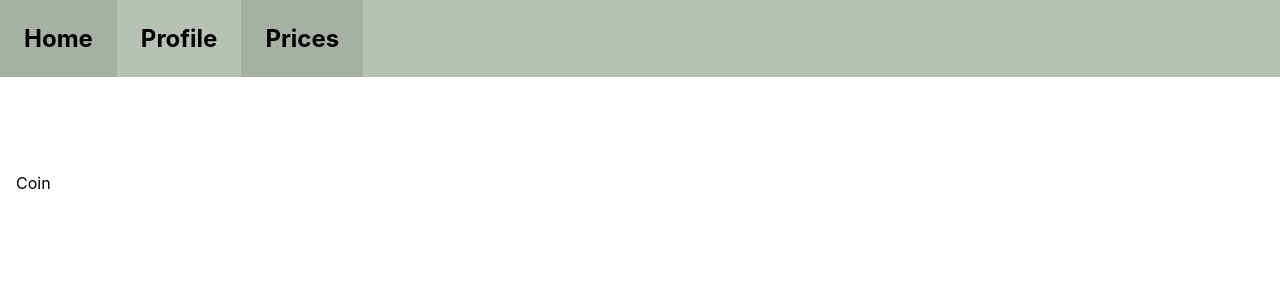
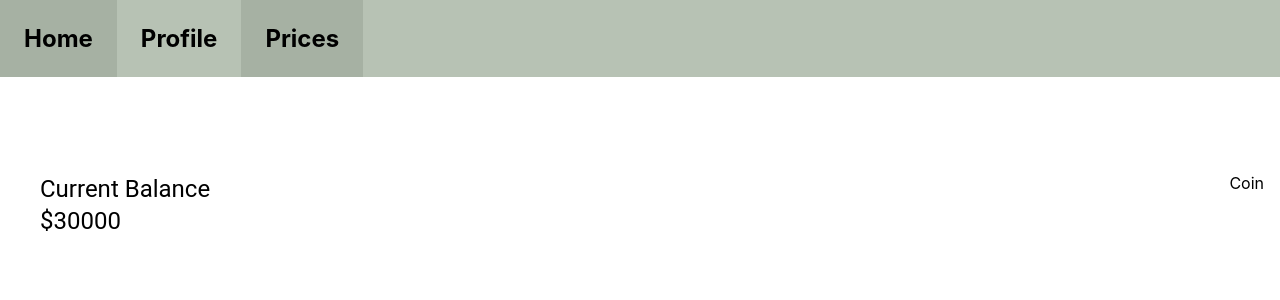
Before and after one commit to JohnTurkson/crypto-trading-platform, a React (Create React App) app in the folder client/: page /prices in a window 1280 px wide. Shown: the top 300 px of the page. Built offline with nearby package versions, Linux system fonts and the light colour scheme.

Commit message:
Added portfolio component

```diff
--- a/client/package.json
+++ b/client/package.json
@@ -3,6 +3,7 @@
   "version": "0.1.0",
   "private": true,
   "dependencies": {
+    "@material-ui/core": "^4.11.4",
     "@testing-library/jest-dom": "^5.13.0",
     "@testing-library/react": "^11.2.7",
     "@testing-library/user-event": "^12.8.3",
@@ -41,5 +42,9 @@
       "last 1 firefox version",
       "last 1 safari version"
     ]
+  },
+  "devDependencies": {
+    "@types/react-router-dom": "^5.1.7",
+    "@types/styled-components": "^5.1.10"
   }
 }
--- /dev/null
+++ b/client/public/data/coins.json
@@ -0,0 +1,9 @@
+{
+  "coins": [
+    {
+      "name": "Bitcoin",
+      "image": "https://bitcoin.org/img/icons/opengraph.png?1621851118",
+      "price": 30000
+    }
+  ]
+}
--- /dev/null
+++ b/client/src/components/Portfolio.tsx
@@ -0,0 +1,38 @@
+import Navbar from "./Navbar"
+import styled from "styled-components"
+import { ReactNode } from "react"
+import {Container, makeStyles, Typography} from "@material-ui/core"
+
+const useStyles = makeStyles(theme => ({
+    container: {
+    }
+}))
+
+function calculatePortfolioValue(cryptos: any[]): number {
+
+    let value = 0
+    cryptos.forEach(crypto => {
+        value += crypto.price
+    })
+
+    return value
+}
+
+const Portfolio = (props: any) => {
+
+    const classes = useStyles()
+    return (
+        <Container className={classes.container}>
+            <Typography component="h3" variant="h5">
+                {"Current Balance"}
+            </Typography>
+
+            <Typography component="h1" variant="h5">
+                {"$" + calculatePortfolioValue(props.data)}
+            </Typography>
+        </Container>
+        // TODO: Display list of cryptos recieved (user's portfolio of cryptos)
+    )
+}
+
+export default Portfolio
--- a/client/src/containers/CryptoPriceList.tsx
+++ b/client/src/containers/CryptoPriceList.tsx
@@ -1,9 +1,10 @@
-import { useState } from "react"
+import {useEffect, useState } from "react"
 import styled from "styled-components"
+import Portfolio from "../components/Portfolio";
 
 const CryptoContainer = styled.div`
     display: flex;
-    flex-direction: column;
+    flex-direction: row;
 `
 
 // TODO: change any type
@@ -14,13 +15,34 @@ const createCryptoListing = (cryptos: any[]): JSX.Element => {
     )
 }
 
+const createPortfolio = (cryptos: any[]): JSX.Element => {
+    // return Coin components based on JSON data
+    return(
+        <Portfolio data={cryptos} />
+    )
+}
+
+
 const CryptoPriceList = () => {
     const [cryptos, setCryptos] = useState([])
+
+    async function fetchData() {
+        let url = "data/coins.json";
+        const response = await fetch(url)
+        const json = await response.json()
+        setCryptos(json["coins"])
+    }
+
+
+    useEffect(() => {
+        fetchData()
+    }, []);
 
     // TODO: useEffect hook with setCryptos to fetch crypto data
 
     return (
         <CryptoContainer>
+            {createPortfolio(cryptos)}
             {createCryptoListing(cryptos)}
         </CryptoContainer>
     )
```
Also changed, not shown: 1 other file (tests, documents, lock files or other folders).
